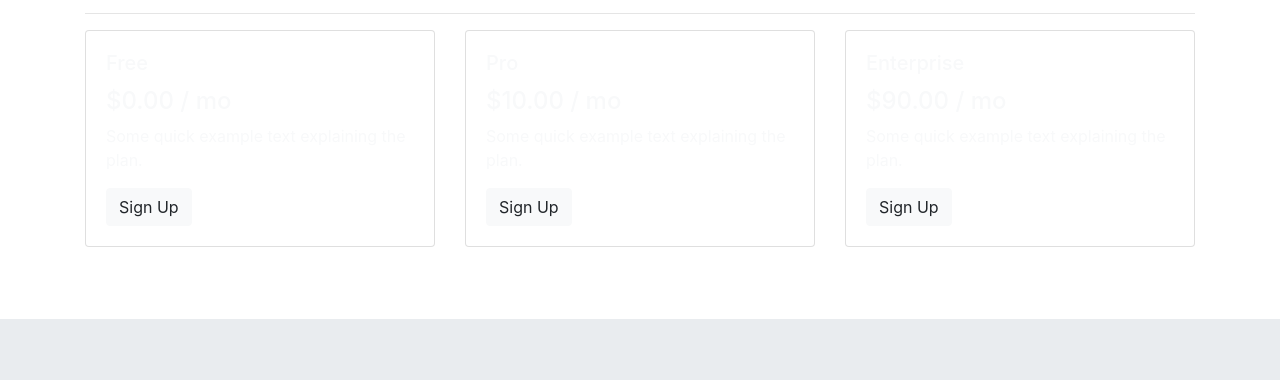
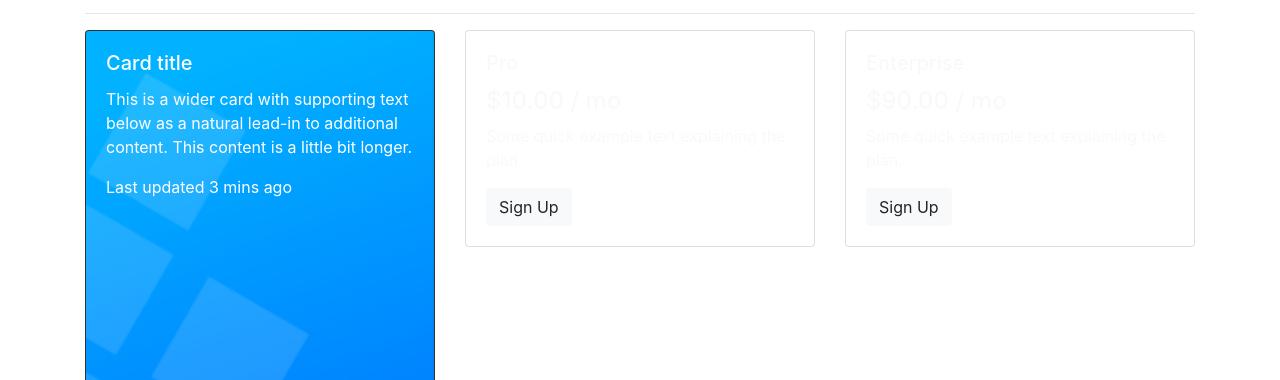
Before and after one commit to Jordanwbutterwick/HTML-Project-3-Bootstrap, a plain HTML site: page Bootstrap Mockup Project/index.html in a window 1280 px wide. Shown: the part 515-895 px from the top of the page. Drawn offline with nearby package versions, Linux system fonts and the light colour scheme.

Commit message:
Trying to fix cards

```diff
--- a/Bootstrap Mockup Project/index.html
+++ b/Bootstrap Mockup Project/index.html
@@ -59,8 +59,20 @@
       <hr />
       <div class="row">
         <div class="col-md-4">
+          <div class="card bg-dark text-white">
+            <img src="./assets/img/card-blue.png" class="card-img" alt="..." />
+            <div class="card-img-overlay">
+              <h5 class="card-title">Card title</h5>
+              <p class="card-text">
+                This is a wider card with supporting text below as a natural
+                lead-in to additional content. This content is a little bit
+                longer.
+              </p>
+              <p class="card-text">Last updated 3 mins ago</p>
+            </div>
+          </div>
           <div class="card styled-card text-light">
-            <div class="card-body">
+            <div class="card-img-overlay">
               <h5 class="card-title">Free</h5>
               <h4>$0.00 / mo</h4>
               <p class="card-text">
--- a/Bootstrap Mockup Project/styles/styles.css
+++ b/Bootstrap Mockup Project/styles/styles.css
@@ -4,12 +4,6 @@
   background-position: center;
   background-attachment: fixed;
 }
-/* .styled-card {
-  background-image: url("../assets/img/card-blue.png");
-  background-size: cover;
-  background-position: center;
-  background-attachment: fixed;
-} */
 .copyright {
   background-image: url("../assets/img/hero-lg.svg");
   background-attachment: fixed;
```
